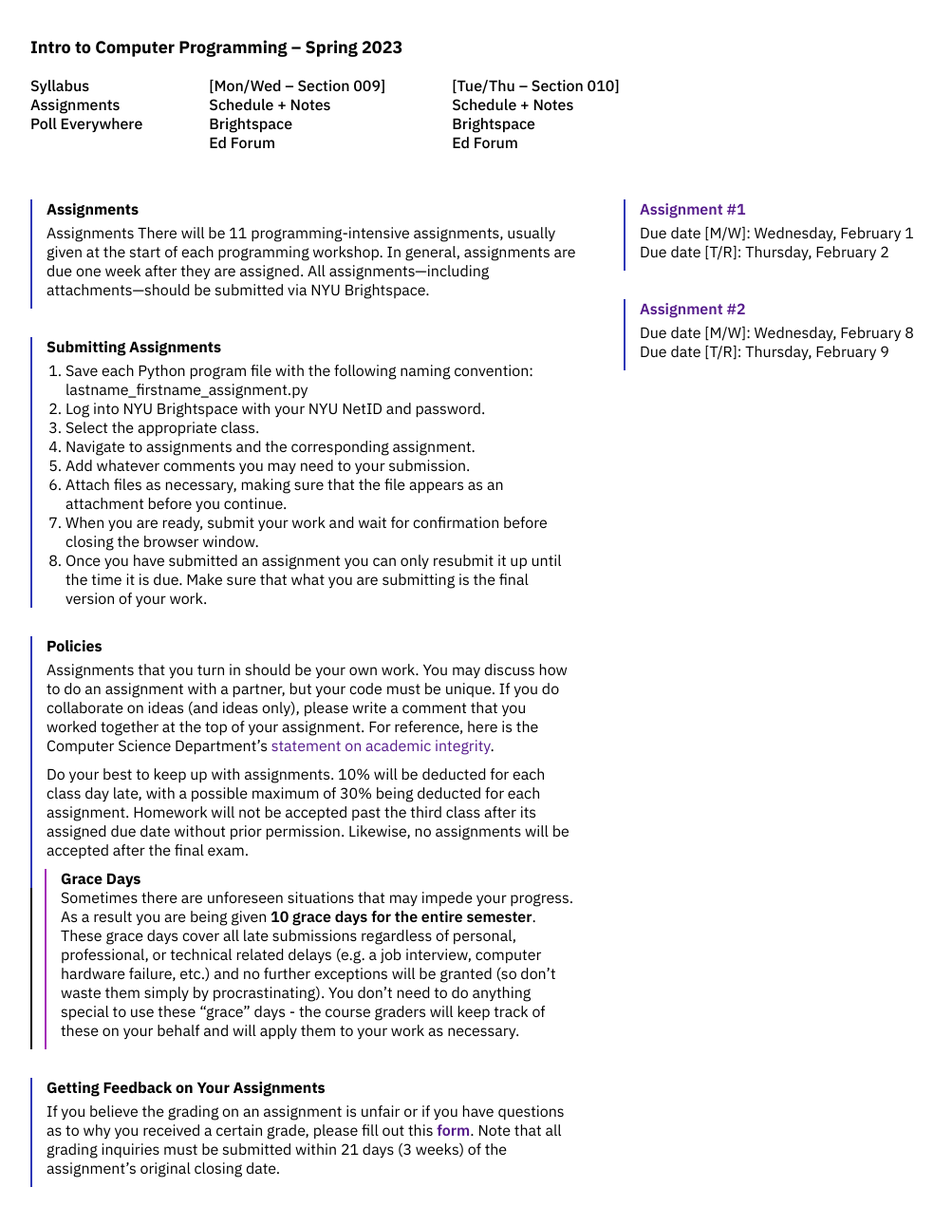
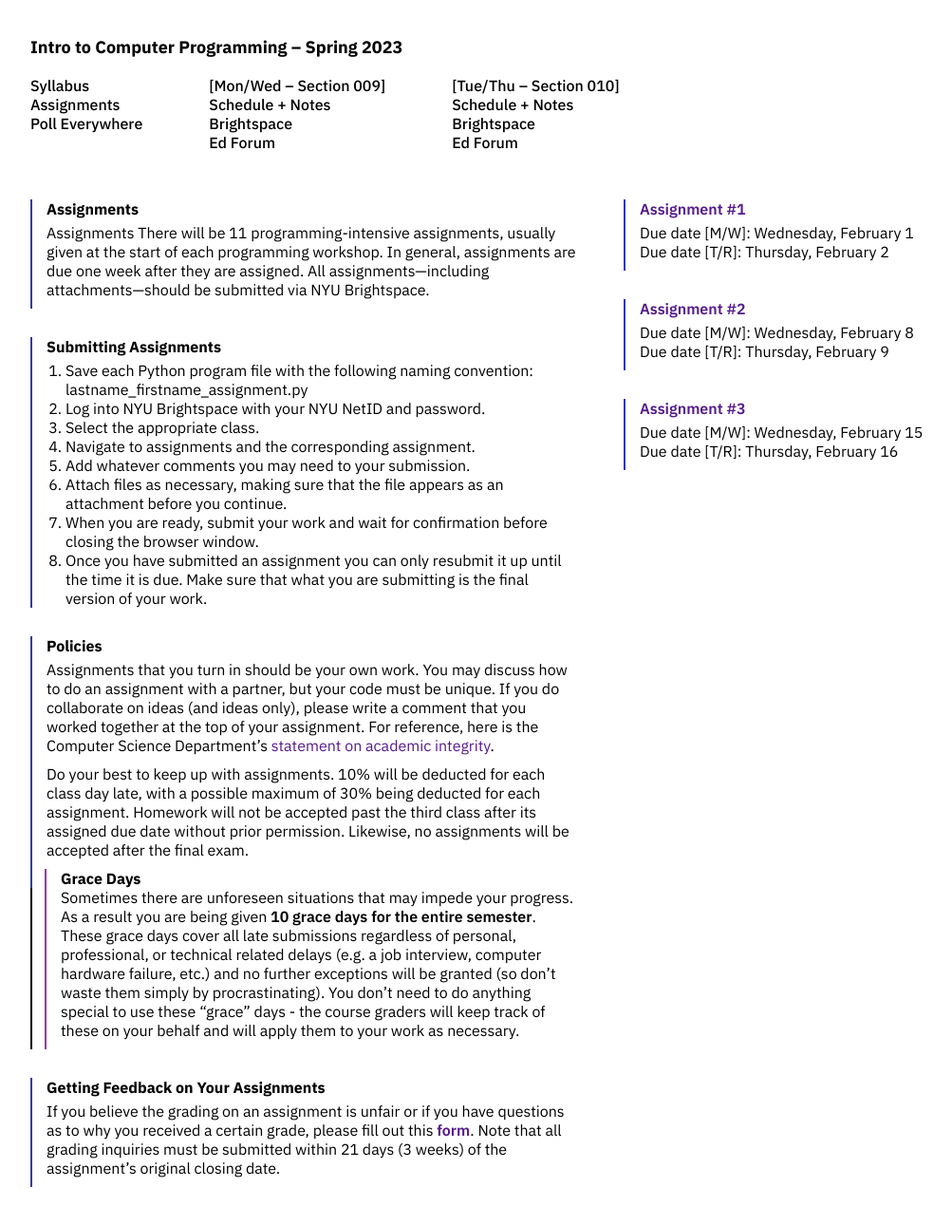
Before and after one commit to emilydidthis/CSCI-UA.0002-Spring23, a Jekyll site: the page built from assignments.markdown, in a window 1280 px wide. Shown: the whole page at 95% size, without its empty margins (8-1011 px from the left). Built offline with Jekyll 4.4.1, drawn with Linux system fonts in a browser that asks for light colours.

Commit message:
fix assignment 2 and upload assignment 3

````diff
--- a/assignments.markdown
+++ b/assignments.markdown
@@ -45,6 +45,10 @@
 Due date [M/W]: Wednesday, February 8
 Due date [T/R]: Thursday, February 9
 
+## [**Assignment #3**]({{ site.url }}{{ site.baseurl }}/assignments/03.html)
+Due date [M/W]: Wednesday, February 15
+Due date [T/R]: Thursday, February 16
+
 <!--
 ## [**Assignment #3**]({{ site.url }}{{ site.baseurl }}/assignments/03.html)
 Assignment date: Tuesday, September 20
--- a/assignments/02.markdown
+++ b/assignments/02.markdown
@@ -101,12 +101,14 @@
 
 You can assume that the user will enter reasonable input values (i.e. all inputted values will be valid positive floating point numbers.) Ensure that your program is formatted correctly so that your values line up as in the sample output above (hint: use the format() function.)
 
-Note that you may run into a rounding issue if you perform your calculations on numbers that may contain a floating point inaccuracy. It's recommended that you use the round function to round your floating point values to 2 decimal places before using them in a math expression. The round function can be used as follows:
+It is best practice to only format your values at the very end when creating the table. If you format your numbers along the way, you might find your final results off by 0.01.
+
+<!-- Note that you may run into a rounding issue if you perform your calculations on numbers that may contain a floating point inaccuracy. It's recommended that you use the round function to round your floating point values to 2 decimal places before using them in a math expression. The round function can be used as follows:
 
 ```
 # round value to 2 decimal places and return a float
 value_rounded = round(value, 2)
-```
+``` -->
 
 Comment your source code and describe your code to someone who may be viewing it for the first time. Also include your name, the date, your class section and the name of your program at the top of your file.
 
--- a/assignments/on-deck/03.markdown
+++ b/assignments/03.markdown
@@ -8,7 +8,7 @@
 ## Assignment #3
 For this assignment you will be writing 3 programs which should be saved independently as their own ".py" file. The filename you should use for each program is outlined in the sections below. When you're finished you should submit your programs to the Assignment #3 category inside of NYU Classes.
 
-You may work by yourself or with a partner. Remember, collaborating just entails discussing approaches to the problems; you should not be writing actual code together. If you choose to work with someone else please be sure to give them credit in your source code and on NYU classes when you submit your work.  Each member of a team must submit their own unique copy of the assignment to get credit for the assignment.
+You may work by yourself or with a partner. Remember, collaborating just entails discussing approaches to the problems; you should not be writing actual code together. If you choose to work with someone else please be sure to give them credit in your source code and on Brightspace when you submit your work.  Each member of a team must submit their own unique copy of the assignment to get credit for the assignment.
 
 <br>
 <a href="#problem-1-valid-triangle-tester">Problem 1 | </a>
````
